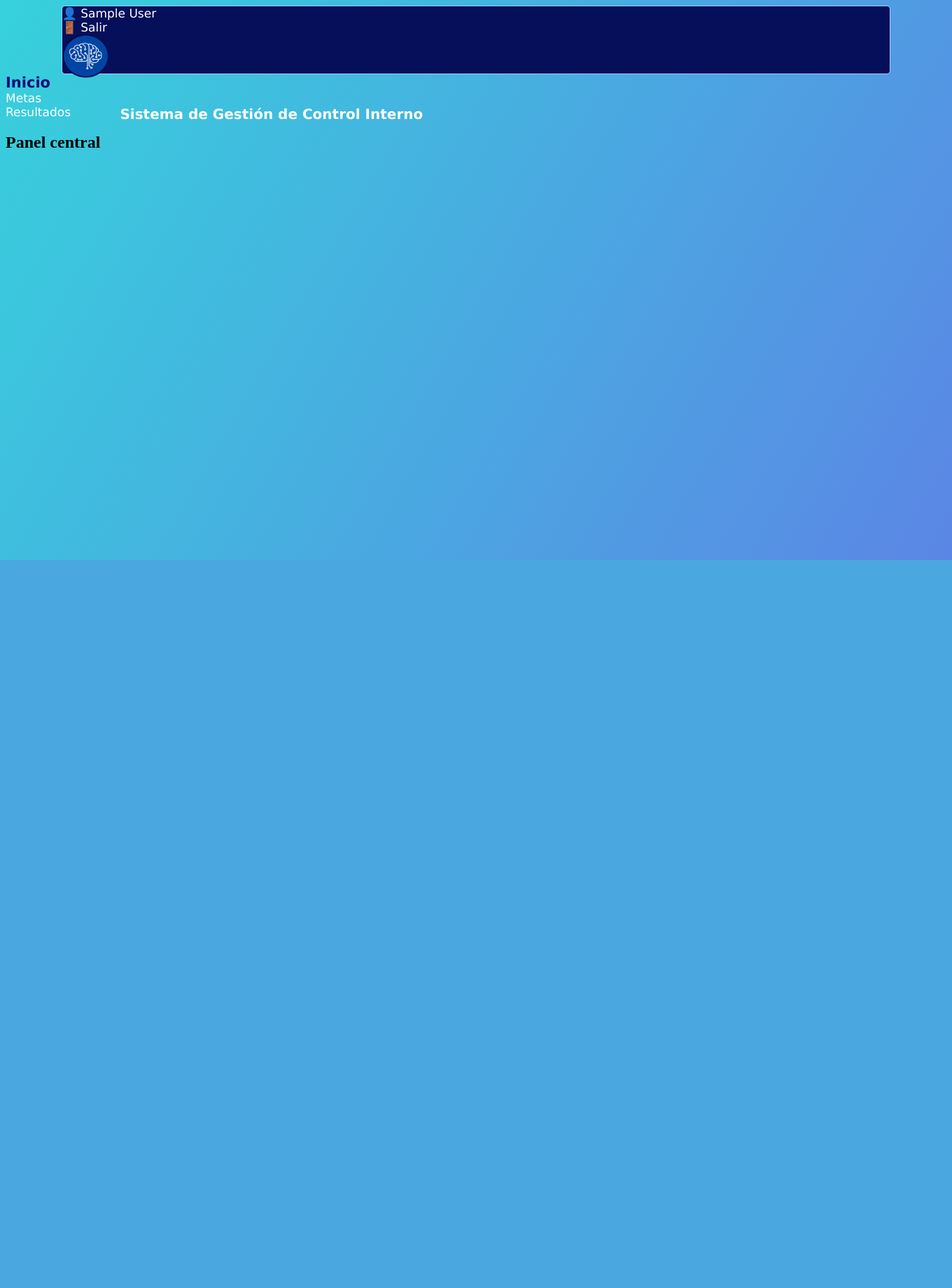
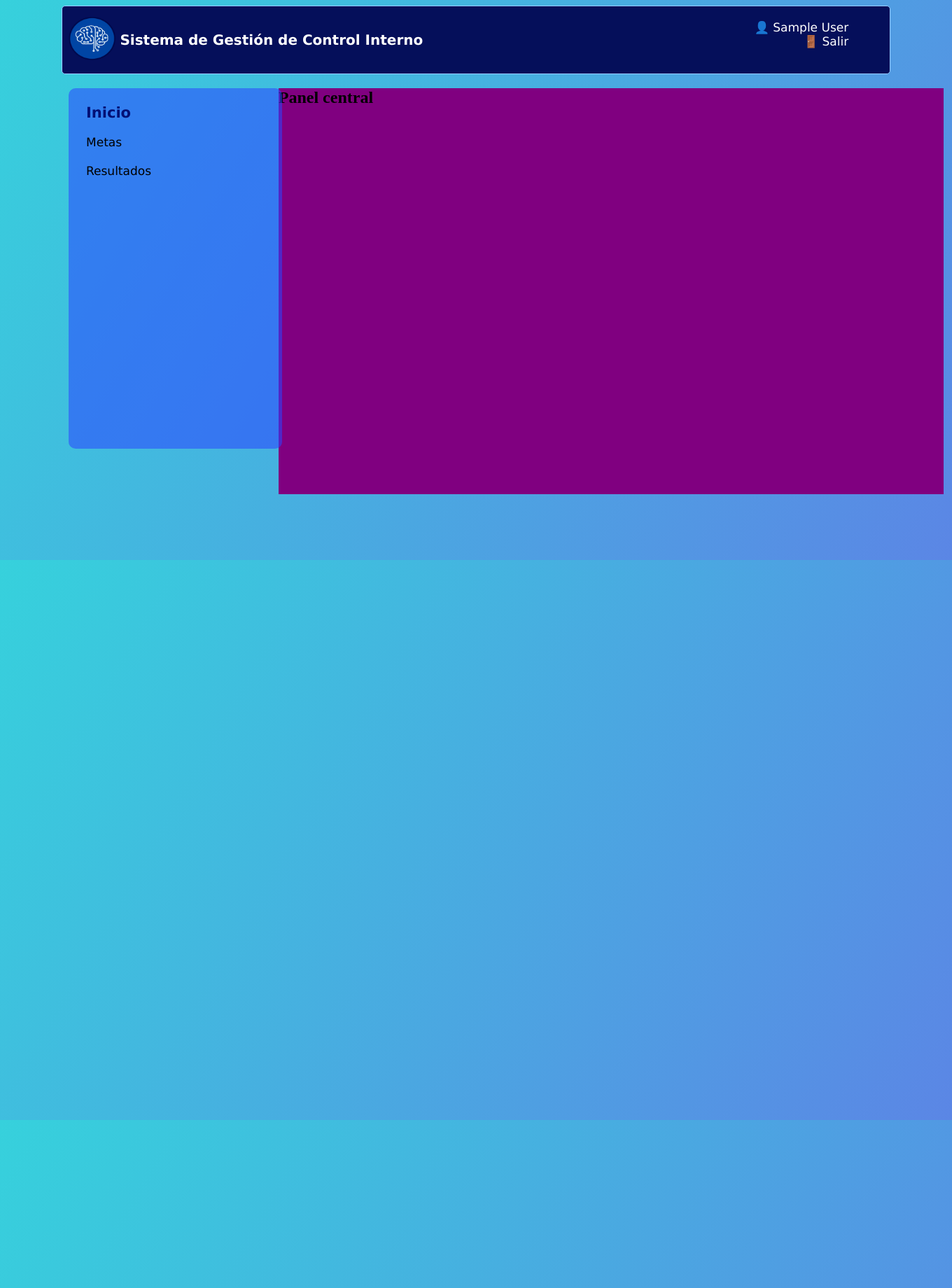
Before and after one commit to TonyQuesada/Proyecto, a PHP site: page /administrador.php in a window 1360 px wide. Shown: the top 1840 px of the page at 70% size. Before the commit the page ends 800 px from the top, so only its background shows below. Run offline with PHP 8.4, Linux system fonts and the light colour scheme; the visitor is signed in with stand-in values (Sample User, id 1).

Commit message:
Update styles_general.css
Avance Noche 14/11/21

```diff
--- a/css/styles_general.css
+++ b/css/styles_general.css
@@ -1,5 +1,6 @@
 body{
   background: linear-gradient(120deg, #36d1dc, #5b86e5) fixed;
+  height: 10000px;
 }
 
 .cabecera{
@@ -26,9 +27,62 @@ body{
 
 }
 
+.cabecera .perfil{
+
+  margin-right: 5%;
+  margin-top: 20px;
+  float:right;
+  text-align:right;
+
+}
+
+.cabecera .logo{
+  margin-top: 15px;
+  margin-left: 9px;
+  float:left;
+}
+
+.cabecera .a{
+  color: rgb(255, 255, 255);
+}
+.cabecera .a:hover
+{
+     color:#00A0C6;
+     text-decoration:none;
+     cursor:pointer;
+}
+
 .a{
-  color: rgb(255, 255, 255);
   font-size: 17px;
+  color: inherit;
   text-decoration: none;
   font-family: 'Lucida Sans', 'Lucida Sans Regular', 'Lucida Grande', 'Lucida Sans Unicode', Geneva, Verdana, sans-serif;
 }
+.a:hover
+{
+     color:#e4e6ff;
+     text-decoration:none;
+     cursor:pointer;
+}
+
+
+.columna_der{
+  float: left;
+  position: fixed;
+  width: 280px;
+  height: 500px;
+  margin-left: 90px;
+  border-radius: 10px;
+
+  padding-left: 25px;
+  padding-top: 15px;
+  line-height: 40px;
+  background-color: #2d46ff8d;
+}
+
+.panel{
+  width: 950px;
+  height: 580px;
+  margin-left: 29%;
+  background-color: purple;
+}
```
